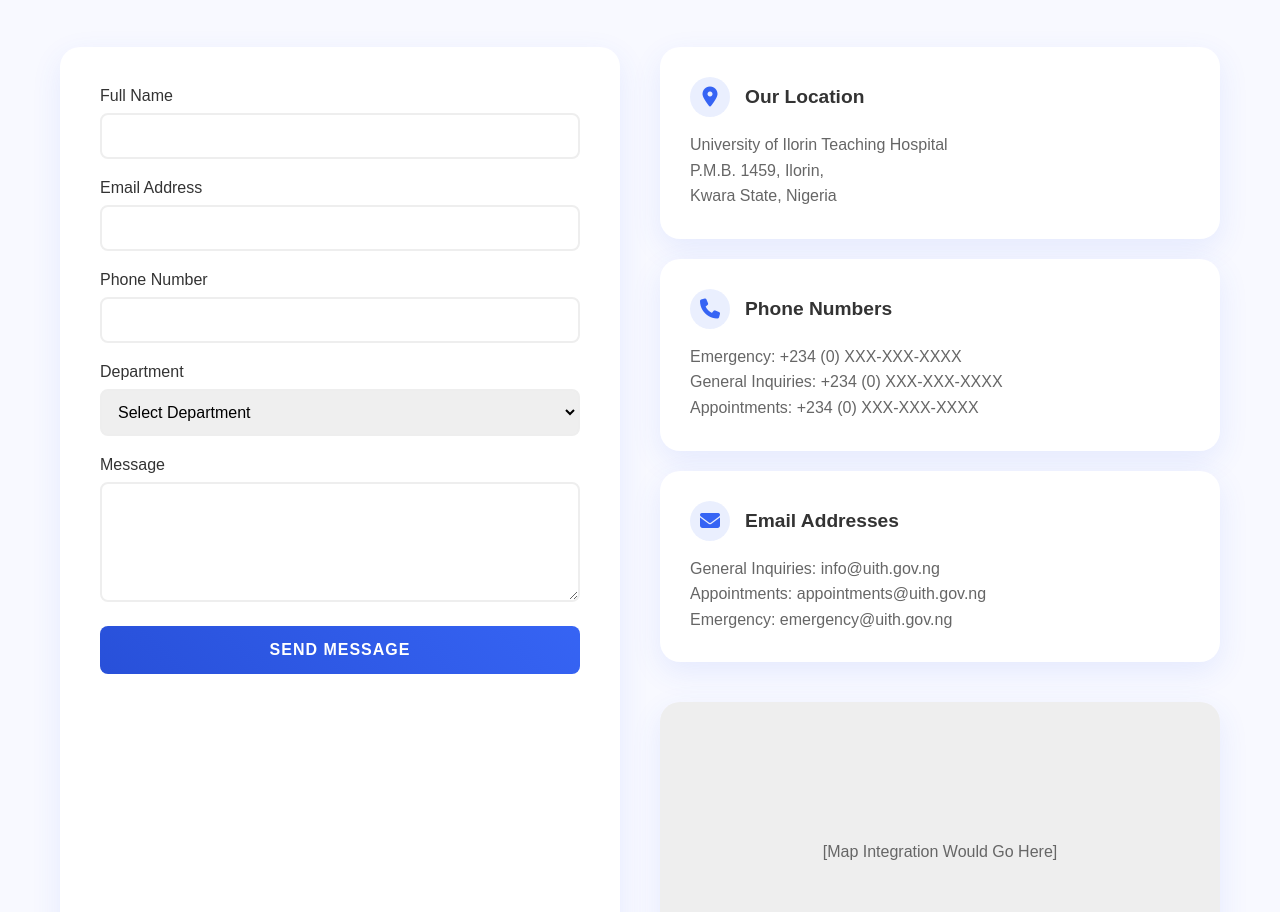
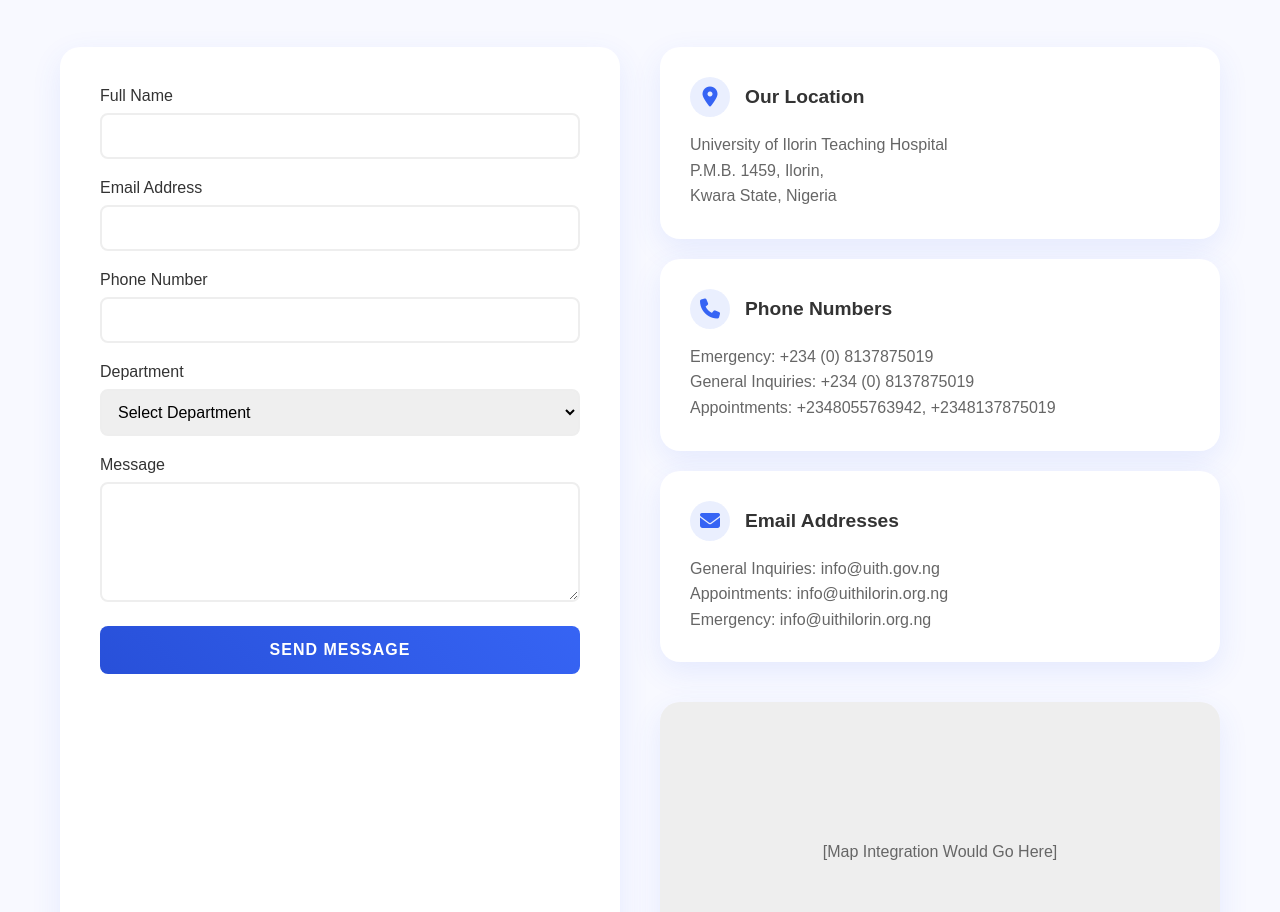
Before and after one commit to don-smith247/uith, a plain HTML site: page contactus.html in a window 1280 px wide. Shown: the part 185-1097 px from the top of the page. Drawn offline with nearby package versions, Linux system fonts and the light colour scheme.

Commit message:
contactus fixed

```diff
--- a/contactus.html
+++ b/contactus.html
@@ -108,9 +108,9 @@
                             <h3 class="info-title">Phone Numbers</h3>
                         </div>
                         <p class="info-content">
-                            Emergency: +234 (0) XXX-XXX-XXXX<br>
-                            General Inquiries: +234 (0) XXX-XXX-XXXX<br>
-                            Appointments: +234 (0) XXX-XXX-XXXX
+                            Emergency: +234 (0) 8137875019<br>
+                            General Inquiries: +234 (0) 8137875019<br>
+                            Appointments: +2348055763942, +2348137875019
                         </p>
                     </div>
 
@@ -123,8 +123,8 @@
                         </div>
                         <p class="info-content">
                             General Inquiries: info@uith.gov.ng<br>
-                            Appointments: appointments@uith.gov.ng<br>
-                            Emergency: emergency@uith.gov.ng
+                            Appointments: info@uithilorin.org.ng<br>
+                            Emergency: info@uithilorin.org.ng
                         </p>
                     </div>
 
```
